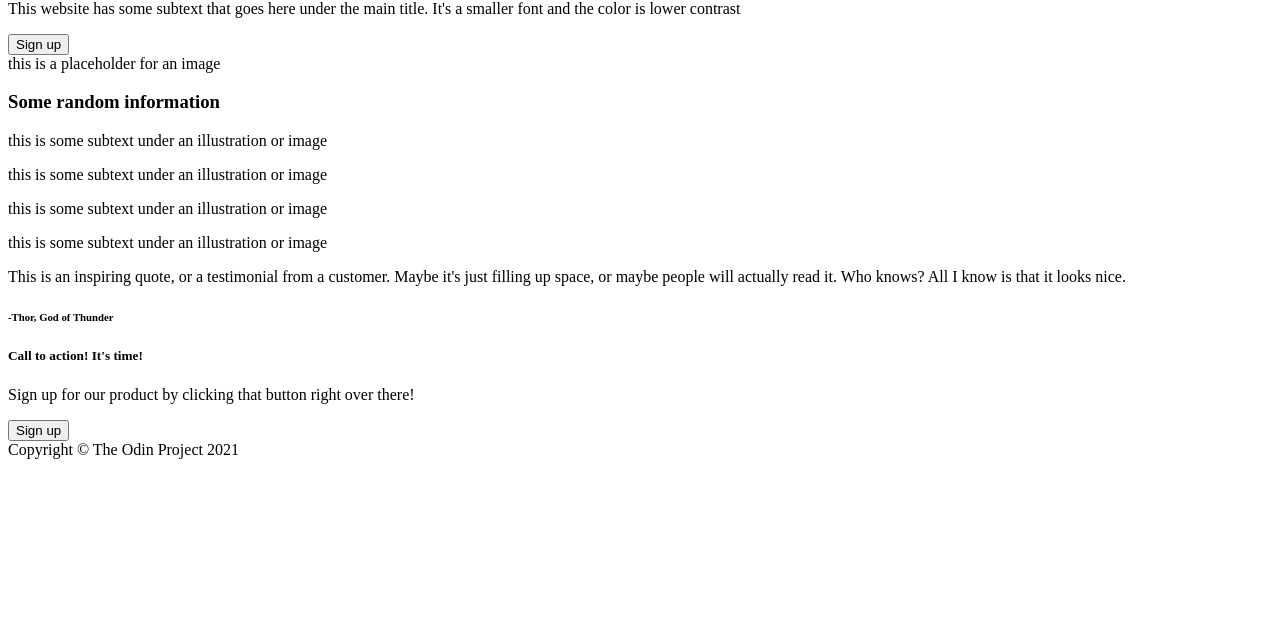
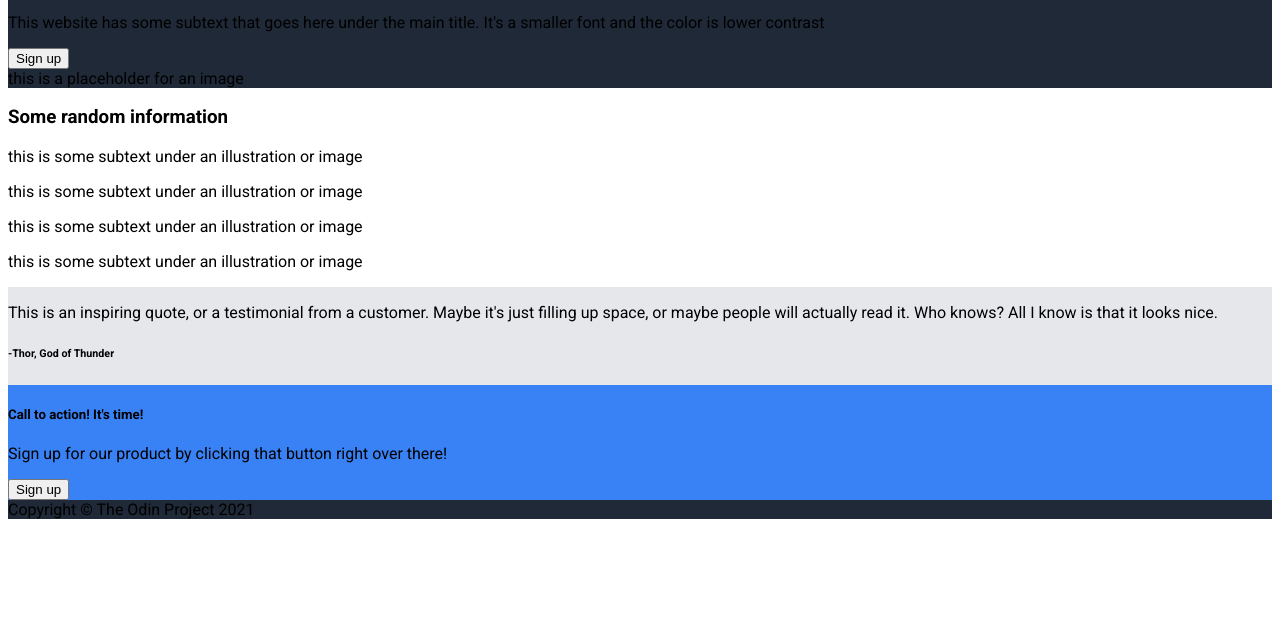
Before and after one commit to bharthun7/odin-landing-page, a plain HTML site: page index.html in a window 1280 px wide. Shown: the part 183-800 px from the top of the page. Drawn offline with Linux system fonts and the light colour scheme.

Commit message:
Link Roboto font and stylesheet. Apply background colors and font

```diff
--- a/index.html
+++ b/index.html
@@ -4,6 +4,13 @@
     <meta charset="UTF-8" />
     <meta name="viewport" content="width=device-width, initial-scale=1.0" />
     <title>Landing Page Project</title>
+    <link rel="stylesheet" href="styles.css" />
+    <link rel="preconnect" href="https://fonts.googleapis.com" />
+    <link rel="preconnect" href="https://fonts.gstatic.com" crossorigin />
+    <link
+      href="https://fonts.googleapis.com/css2?family=Roboto:ital,wght@0,100..900;1,100..900&display=swap"
+      rel="stylesheet"
+    />
   </head>
   <body>
     <div class="header">
--- a/styles.css
+++ b/styles.css
@@ -0,0 +1,14 @@
+body{
+    font-family: "Roboto",sans-serif;
+    display: flex;
+    flex-direction: column;
+}
+.header, .footer{
+    background-color: #1F2937;
+}
+.contact{
+    background-color: #3882F6;
+}
+.quote{
+    background-color: #E5E7EB;
+}
```
